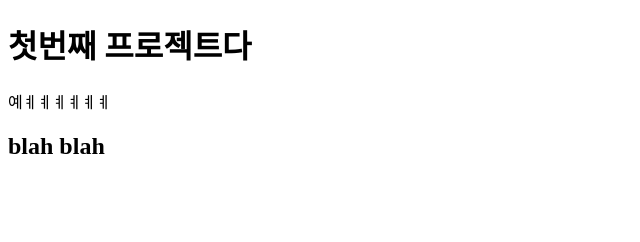
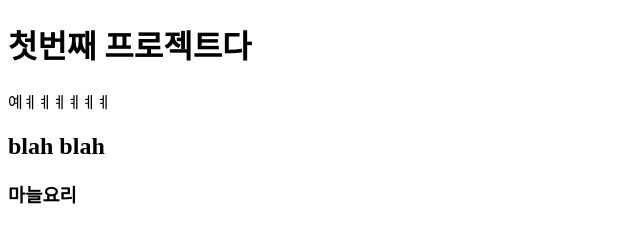
Before and after one commit to ddori5338/first_js_project, a plain HTML site: page index.html in a window 1280 px wide. Shown: the whole page, without its empty margins (0-640 px from the left). Drawn offline with Linux system fonts and the light colour scheme.

Commit message:
second commit

```diff
--- a/index.html
+++ b/index.html
@@ -12,6 +12,7 @@
     <h1>첫번째 프로젝트다</h1>
     <p>예ㅖㅖㅖㅖㅖㅖ</p>
     <h2>blah blah</h2>
+    <h3>마늘요리</h3>
 </body>
 
 </html>
```
